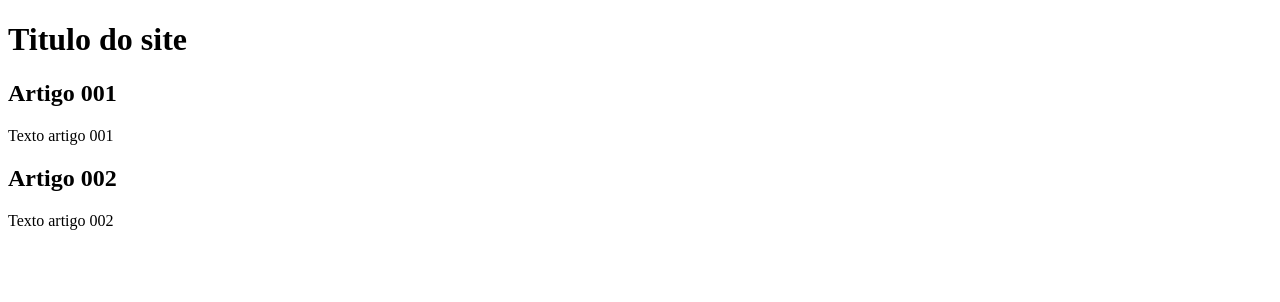
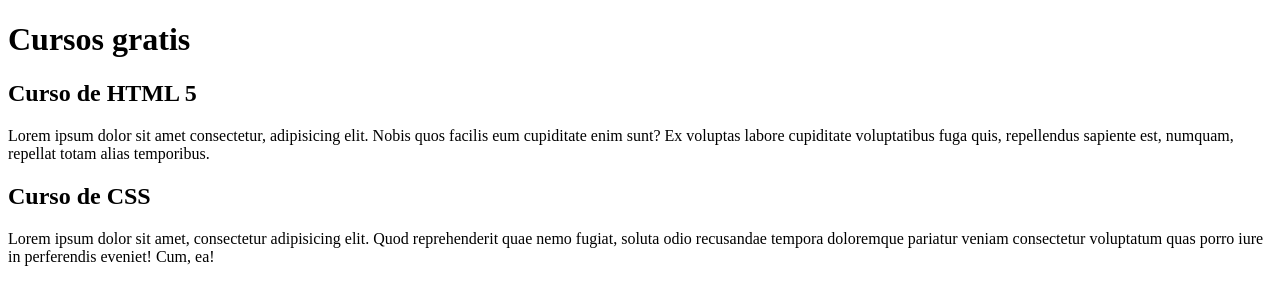
Before and after one commit to leobernardo05/Projeto-site, a plain HTML site: page index.html in a window 1280 px wide. Drawn offline with Linux system fonts and the light colour scheme.

Commit message:
comecei a escrever o conteudo

```diff
--- a/index.html
+++ b/index.html
@@ -8,15 +8,15 @@
 <body>
     <main>
         <header>
-            <h1>Titulo do site</h1>
+            <h1>Cursos gratis</h1>
         </header>
         <article>
-            <h2>Artigo 001</h2>
-            <p>Texto artigo 001</p>
+            <h2>Curso de HTML 5</h2>
+            <p>Lorem ipsum dolor sit amet consectetur, adipisicing elit. Nobis quos facilis eum cupiditate enim sunt? Ex voluptas labore cupiditate voluptatibus fuga quis, repellendus sapiente est, numquam, repellat totam alias temporibus.</p>
         </article>
         <article>
-            <h2>Artigo 002</h2>
-            <p>Texto artigo 002</p>
+            <h2>Curso de CSS</h2>
+            <p>Lorem ipsum dolor sit amet, consectetur adipisicing elit. Quod reprehenderit quae nemo fugiat, soluta odio recusandae tempora doloremque pariatur veniam consectetur voluptatum quas porro iure in perferendis eveniet! Cum, ea!</p>
         </article>
     </main>
 </body>
```
